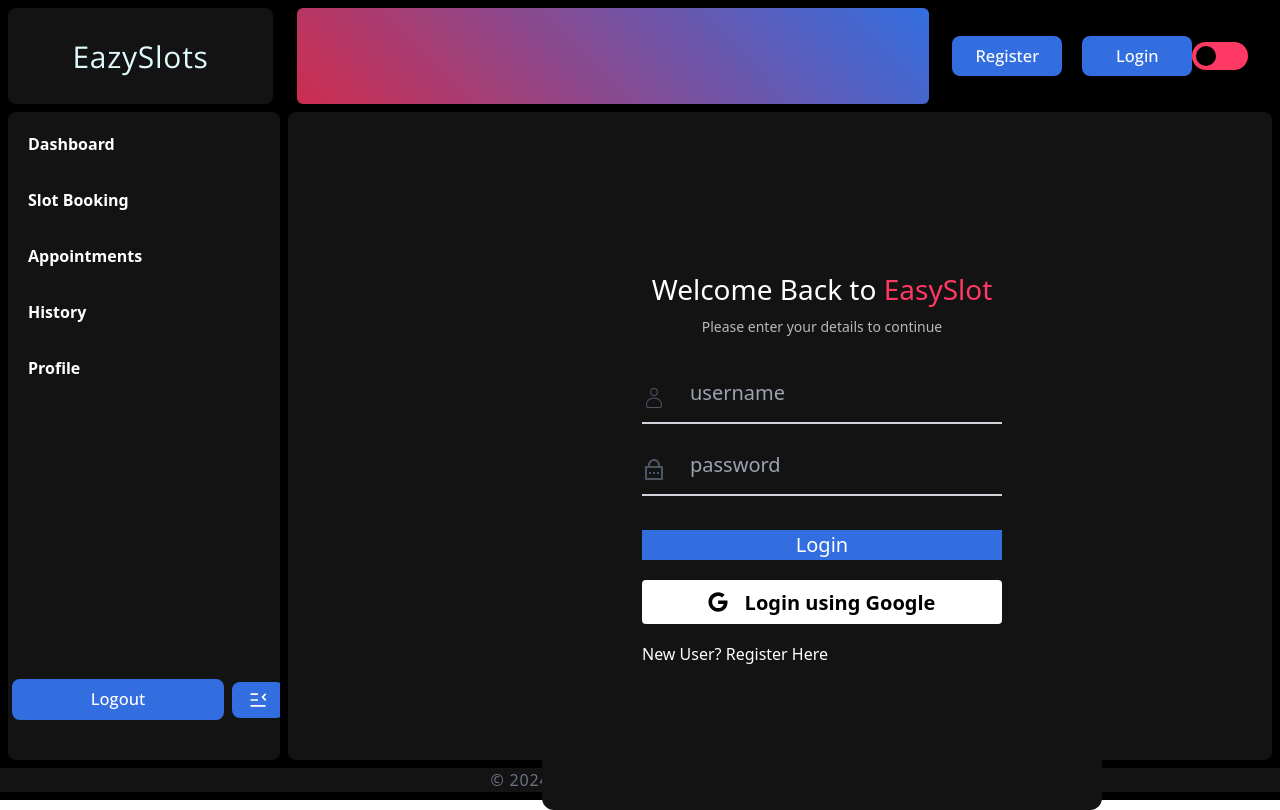
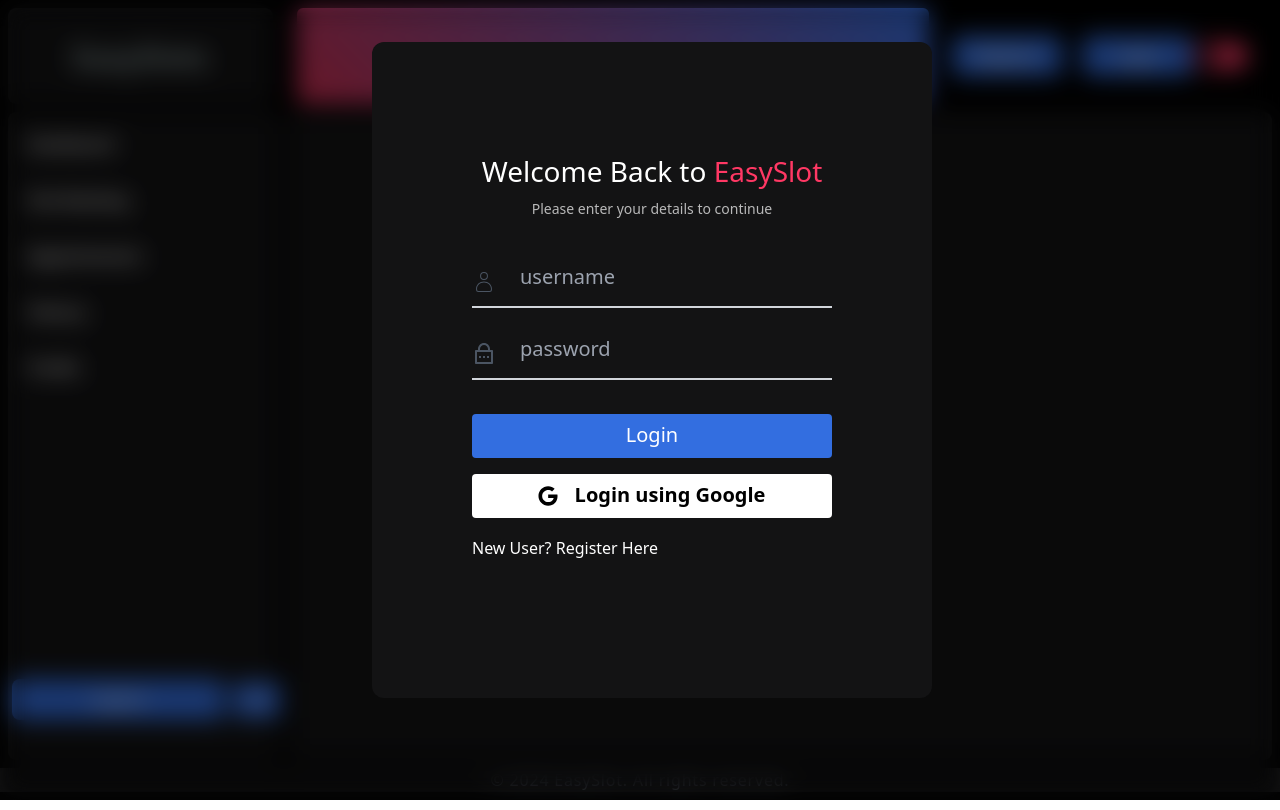
Before and after one commit to MB-077/Appointment-Booking, a React (Vite) app in the folder Frontend/: page /login in a window 1280 px wide. Built offline with nearby package versions, Linux system fonts and the light colour scheme; no server answers.

Commit message:
all good

```diff
--- a/Frontend/src/Pages/Login.jsx
+++ b/Frontend/src/Pages/Login.jsx
@@ -63,7 +63,7 @@
   };
 
   return (
-    <div id="hideMeagain" onClick={handleMe} className="backhazy">
+    <div id="hideMeagain" onClick={handleMe} className="backHazy">
       <motion.div
         initial={{ opacity: 0, scale: 0.5 }}
         animate={{ opacity: 1, scale: 2, translateY: "250px" }}
@@ -98,7 +98,7 @@
 
             <button
               type="button"
-              className=" mt-4 w-[100%]  text-[10px] [3.5px] btnBlue"
+              className=" mt-4 w-[100%] rounded-sm text-[10px] py-[3.5px] btnBlue"
             >
               Login
             </button>
--- a/Frontend/src/Pages/Register.jsx
+++ b/Frontend/src/Pages/Register.jsx
@@ -124,7 +124,7 @@
               func={handleChange}
             />
 
-            <button className=" mt-4 w-[100%]  text-[10px] py-[3.5px] btnBlue">
+            <button className=" mt-4 w-[100%] rounded-sm text-[10px] py-[3.5px] btnBlue">
               Register
             </button>
             <button className="google">
```
